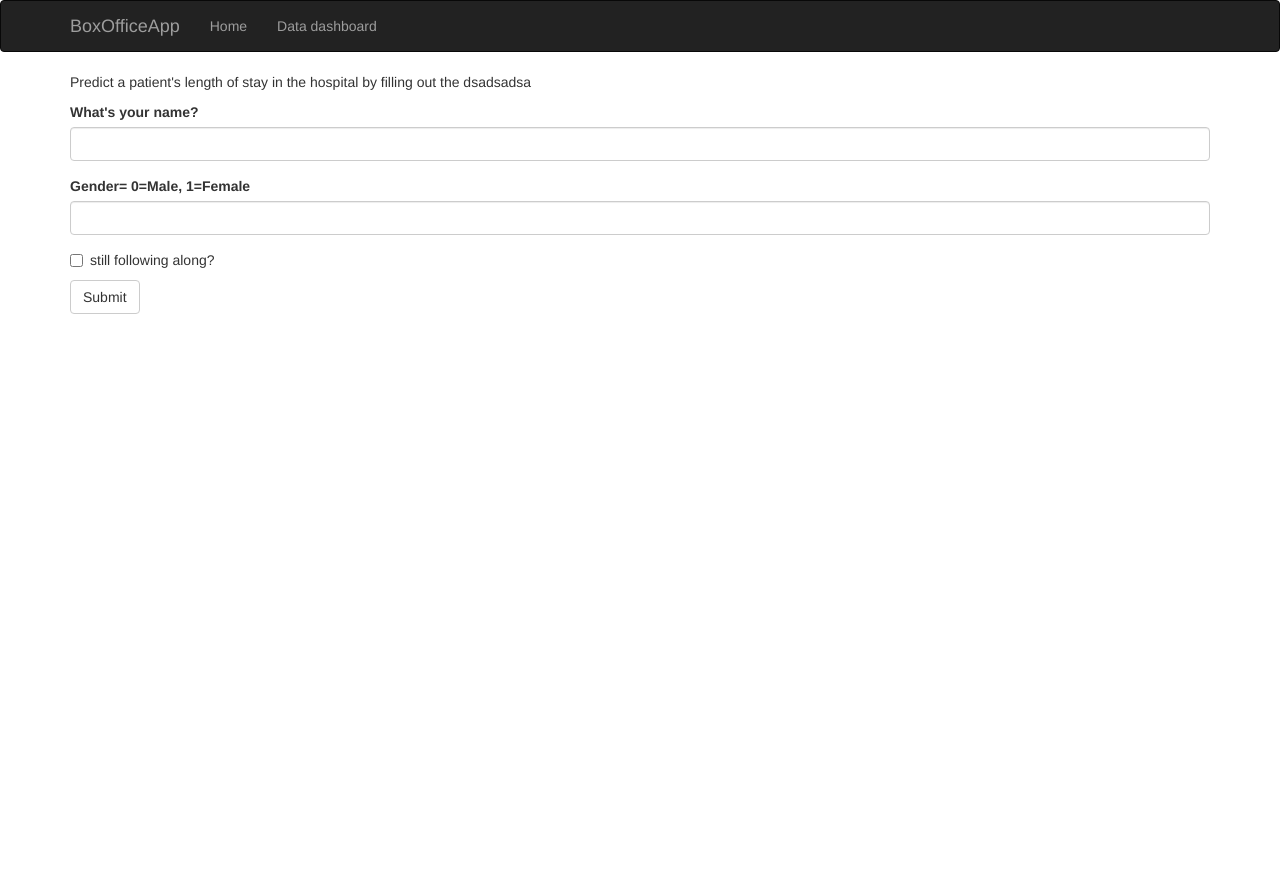
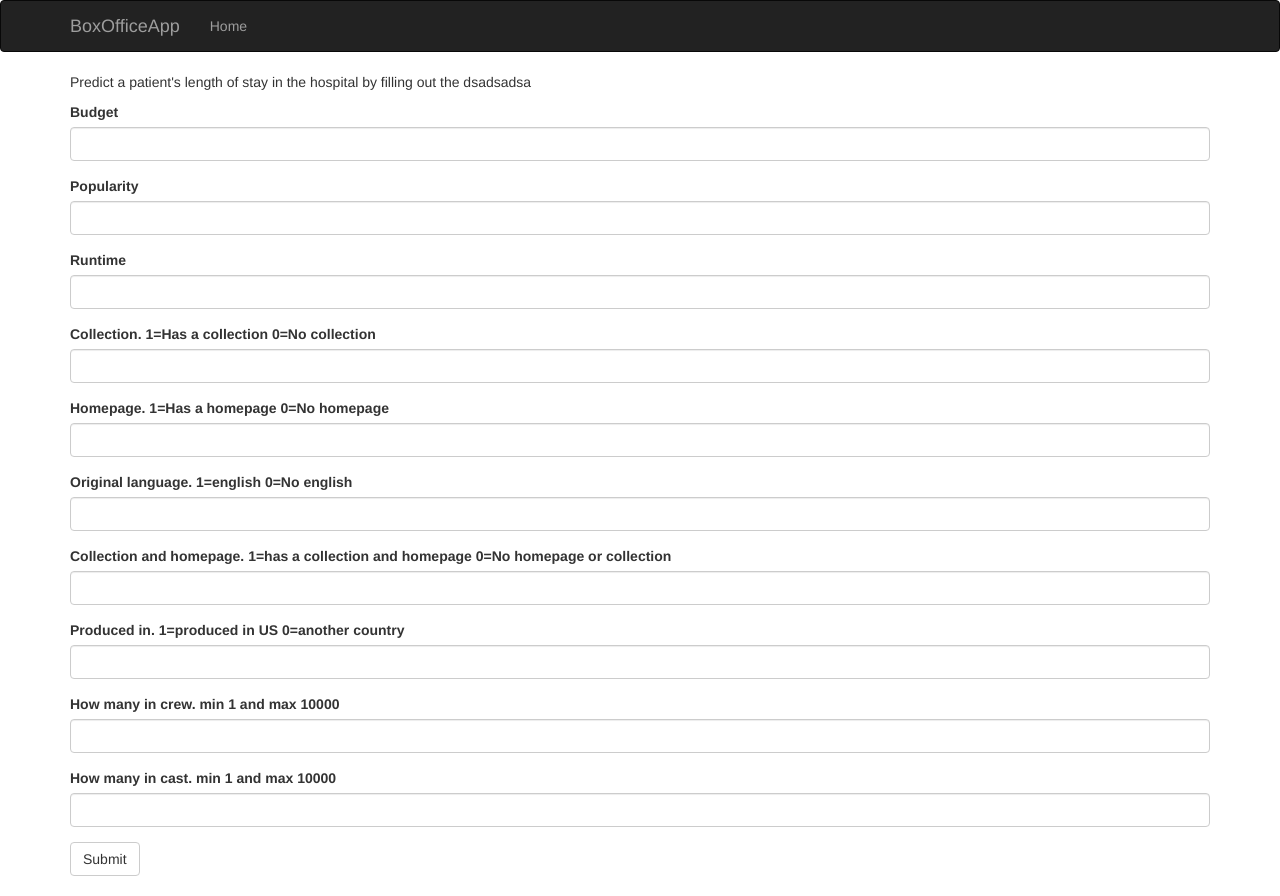
Before and after one commit to H584958/ML_2, a Flask app: page / in a window 1280 px wide. Before the commit the page ends 314 px from the top, so only its background shows below. Run offline with Flask 2, Linux system fonts and the light colour scheme; parts of the project's set-up code (start-up, migrations or seed data) failed here and were passed over; some libraries are stand-ins or nearby versions.

Commit message:
ferdigstilt deployment

```diff
--- a/deployment/forms.py
+++ b/deployment/forms.py
@@ -1,11 +1,26 @@
 from flask_wtf import FlaskForm
-from wtforms import StringField, IntegerField, BooleanField, SubmitField
+from wtforms import StringField, IntegerField, BooleanField, SubmitField, FloatField
 from wtforms.validators import DataRequired, NumberRange
 
 class DataForm(FlaskForm):
-    name = StringField("What's your name?", validators=[DataRequired()])
-    gender = IntegerField('Gender= 0=Male, 1=Female', validators=[NumberRange(min=0, max=1)])
+    budget = FloatField('Budget')
 
-    stillfollowing = BooleanField(label='still following along?')
+    popularity = FloatField('Popularity')
+
+    runtime = FloatField('Runtime')
+
+    has_collection = IntegerField('Collection. 1=Has a collection 0=No collection', validators=[NumberRange(min=0, max=1)])
+
+    has_homepage = IntegerField('Homepage. 1=Has a homepage 0=No homepage', validators=[NumberRange(min=0, max=1)])
+
+    is_en_original_language = IntegerField('Original language. 1=english 0=No english', validators=[NumberRange(min=0, max=1)])
+
+    collection_and_homepage = IntegerField('Collection and homepage. 1=has a collection and homepage 0=No homepage or collection', validators=[NumberRange(min=0, max=1)])
+
+    produced_US = IntegerField('Produced in. 1=produced in US 0=another country', validators=[NumberRange(min=0, max=1)])
+
+    crew_count = IntegerField('How many in crew. min 1 and max 10000 ', validators=[NumberRange(min=1, max=10000)])
+
+    cast_count = IntegerField('How many in cast. min 1 and max 10000 ', validators=[NumberRange(min=1, max=10000)])
 
     submit = SubmitField('Submit')
--- a/deployment/templates/index.html
+++ b/deployment/templates/index.html
@@ -27,7 +27,6 @@
             <div class="navbar-collapse collapse">
                 <ul class="nav navbar-nav">
                     <li><a href="{{ url_for('index') }}">Home</a></li>
-                    <li><a href="{{ url_for('dashboard') }}">Data dashboard</a></li>
                 </ul>
             </div>
         </div>
@@ -46,7 +45,7 @@
 
     <div class='container'>
         <h3>
-            {% if session.get('pred') %} The predicted length of stay in the hospital is {{session.get('pred')}} days {% else %}  {% endif %}
+            {% if session.get('pred') %} The predicted revenue of this movie is {{session.get('pred')}}$ {% else %}  {% endif %}
         </h3>
     </div>
 
```
Also changed, not shown: deployment/predict.py (+7 -7 lines), 1 other file.
